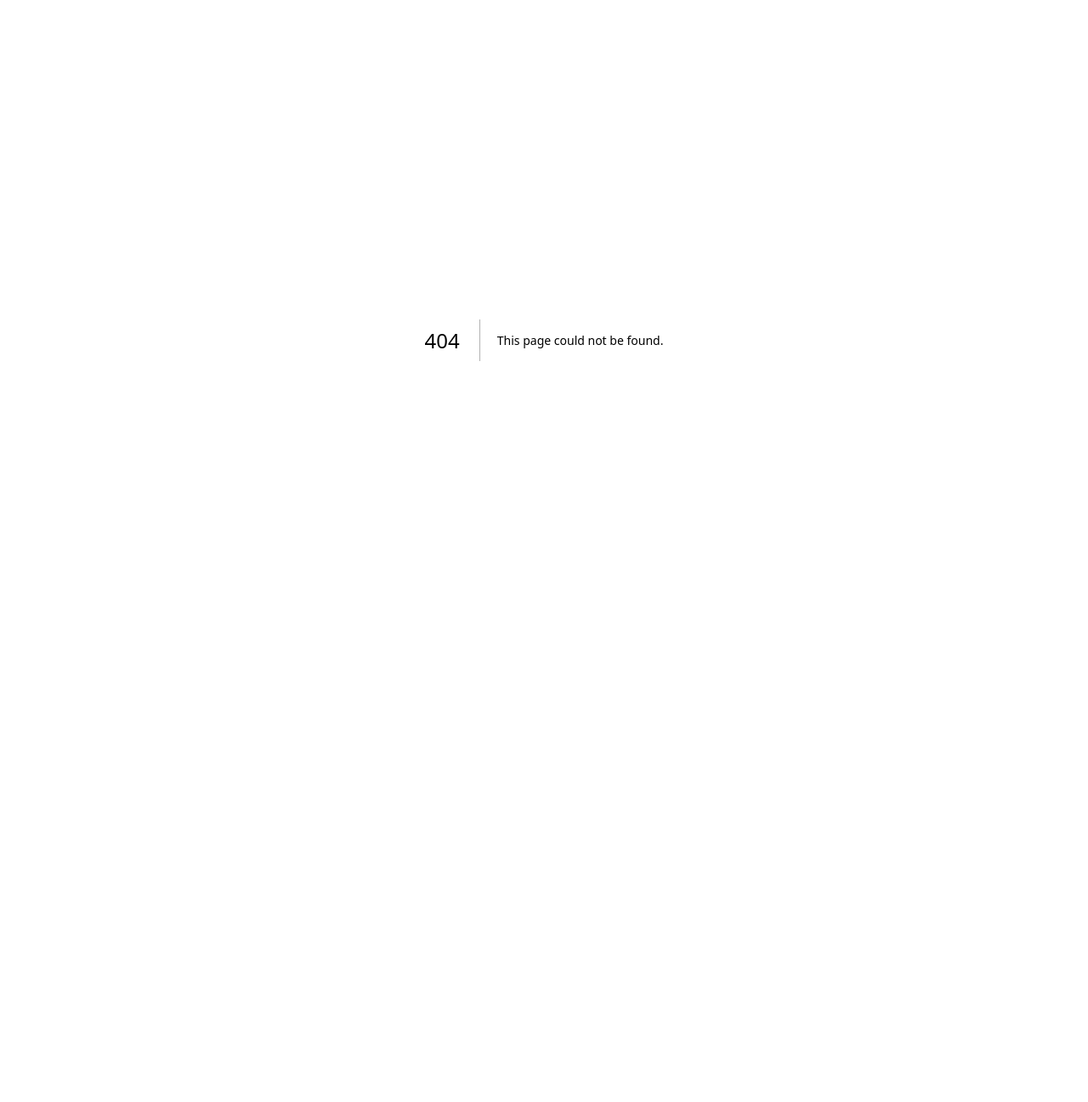
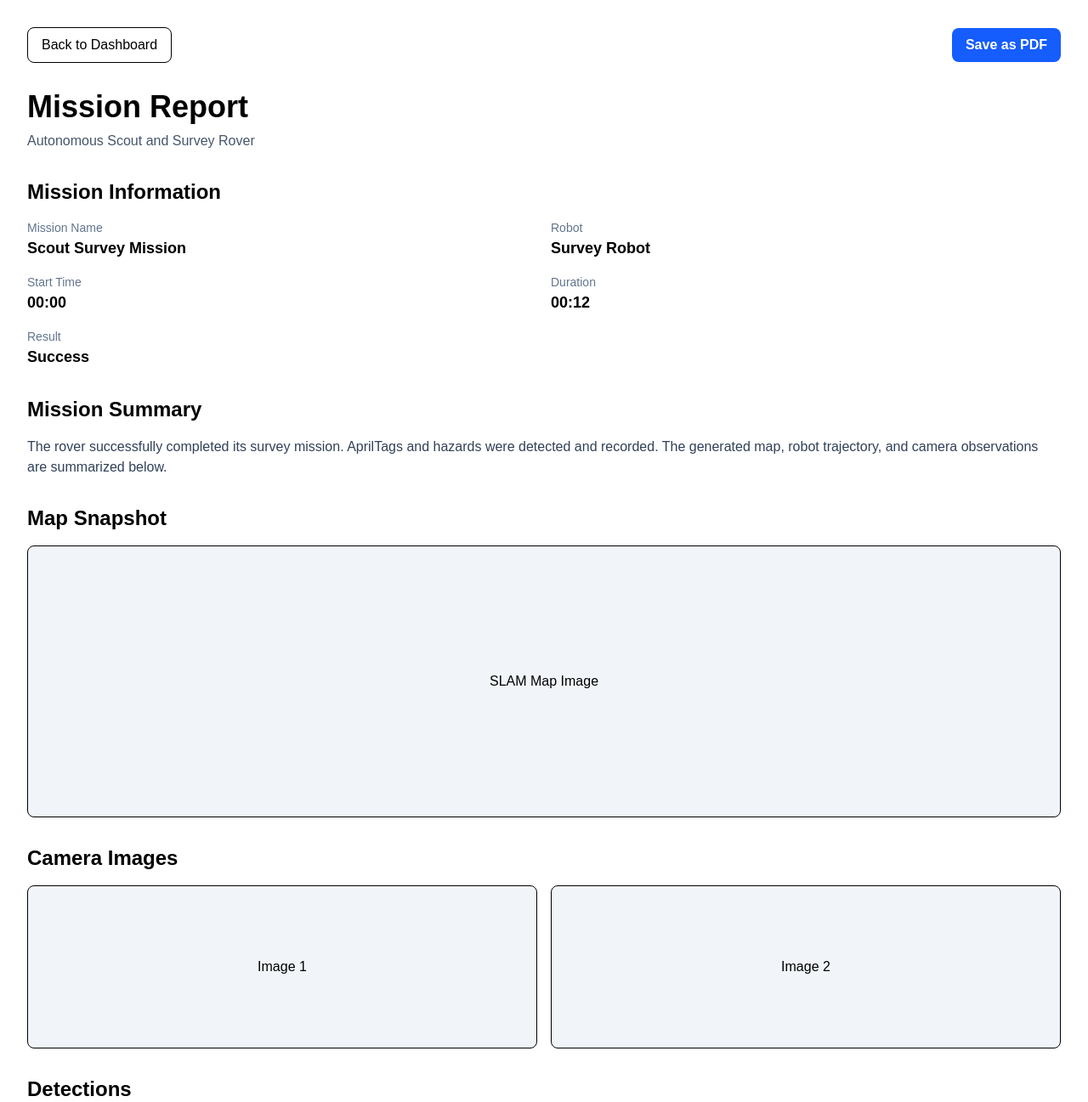
Before and after one commit to UCSD-ECEMAE-148/148sp26-spring-2026-final-project-team-4, a Next.js app in the folder mission_report/: page /report in a window 1280 px wide. Before the commit this address had no page. Shown: the top 1297 px of the page at 85% size. Before the commit the page ends 800 px from the top, so only its background shows below. Built offline with nearby package versions, Linux system fonts and the light colour scheme.

Commit message:
Update mision report localhost

```diff
--- a/mission_report/src/app/page.tsx
+++ b/mission_report/src/app/page.tsx
@@ -1,5 +1,12 @@
+import Link from "next/link";
+
 export default function Home() {
   const cameraAngle = 0;
+
+  const mission = {
+    mode: "Manual Survey",
+    state: "Idle",
+  };
 
   const events = [
     "[00:00] Dashboard initialized",
@@ -14,7 +21,7 @@ export default function Home() {
   ];
 
   return (
-    <main className="min-h-screen bg-slate-950 text-slate-100 p-6">
+    <main className="min-h-screen bg-slate-950 p-6 text-slate-100">
       <header className="mb-6 flex flex-col gap-2 md:flex-row md:items-center md:justify-between">
         <div>
           <h1 className="text-3xl font-bold">Survey Robot Dashboard</h1>
@@ -23,28 +30,28 @@ export default function Home() {
           </p>
         </div>
 
-        <button className="rounded-lg bg-blue-600 px-4 py-2 font-semibold hover:bg-blue-500">
+        <Link
+          href="/report"
+          className="rounded-lg bg-blue-600 px-4 py-2 font-semibold hover:bg-blue-500"
+        >
           Generate Report
-        </button>
+        </Link>
       </header>
 
-      <section className="grid grid-cols-1 lg:grid-cols-2 gap-6">
-        <div className="rounded-xl border border-slate-700 bg-slate-900 p-4">
-          <h2 className="mb-3 text-xl font-semibold">Live Camera Feed</h2>
-          <div className="aspect-video rounded-lg bg-slate-800 flex items-center justify-center text-slate-400">
+      <section className="grid grid-cols-1 gap-6 lg:grid-cols-2">
+        <Card title="Live Camera Feed">
+          <div className="flex aspect-video items-center justify-center rounded-lg bg-slate-800 text-slate-400">
             OAK-D-Lite Camera Stream
           </div>
-        </div>
+        </Card>
 
-        <div className="rounded-xl border border-slate-700 bg-slate-900 p-4">
-          <h2 className="mb-3 text-xl font-semibold">Live 2D Map</h2>
-          <div className="aspect-video rounded-lg bg-slate-800 flex items-center justify-center text-slate-400">
+        <Card title="Live 2D Map">
+          <div className="flex aspect-video items-center justify-center rounded-lg bg-slate-800 text-slate-400">
             SLAM Map / Robot Pose / Path Trace
           </div>
-        </div>
+        </Card>
 
-        <div className="rounded-xl border border-slate-700 bg-slate-900 p-4">
-          <h2 className="mb-3 text-xl font-semibold">Camera Angle</h2>
+        <Card title="Camera Angle">
           <div className="mb-3 text-4xl font-bold">{cameraAngle}°</div>
 
           <input
@@ -61,26 +68,22 @@ export default function Home() {
             <span>0°</span>
             <span>+135°</span>
           </div>
-        </div>
+        </Card>
 
-        <div className="rounded-xl border border-slate-700 bg-slate-900 p-4">
-          <h2 className="mb-3 text-xl font-semibold">Robot Status</h2>
-
+        <Card title="Robot Status">
           <div className="grid grid-cols-2 gap-3">
             <StatusItem label="Connection" value="Connected" />
-            <StatusItem label="Mission State" value="Idle" />
+            <StatusItem label="Mission State" value={mission.state} />
             <StatusItem label="Battery" value="100%" />
-            <StatusItem label="Mode" value="Manual Survey" />
+            <StatusItem label="Mode" value={mission.mode} />
             <StatusItem label="Camera" value="Online" />
             <StatusItem label="SLAM" value="Waiting" />
           </div>
-        </div>
+        </Card>
       </section>
 
-      <section className="mt-6 grid grid-cols-1 lg:grid-cols-2 gap-6">
-        <div className="rounded-xl border border-slate-700 bg-slate-900 p-4">
-          <h2 className="mb-3 text-xl font-semibold">Mission Event Log</h2>
-
+      <section className="mt-6 grid grid-cols-1 gap-6 lg:grid-cols-2">
+        <Card title="Mission Event Log">
           <ul className="space-y-2 text-slate-300">
             {events.map((event, index) => (
               <li key={index} className="rounded-lg bg-slate-800 p-2">
@@ -88,11 +91,9 @@ export default function Home() {
               </li>
             ))}
           </ul>
-        </div>
+        </Card>
 
-        <div className="rounded-xl border border-slate-700 bg-slate-900 p-4">
-          <h2 className="mb-3 text-xl font-semibold">Detections</h2>
-
+        <Card title="Detections">
           <div className="space-y-3">
             {detections.map((detection, index) => (
               <div key={index} className="rounded-lg bg-slate-800 p-3">
@@ -102,19 +103,28 @@ export default function Home() {
               </div>
             ))}
           </div>
-        </div>
+        </Card>
       </section>
     </main>
   );
 }
 
-function StatusItem({
-  label,
-  value,
+function Card({
+  title,
+  children,
 }: {
-  label: string;
-  value: string;
+  title: string;
+  children: React.ReactNode;
 }) {
+  return (
+    <div className="rounded-xl border border-slate-700 bg-slate-900 p-4">
+      <h2 className="mb-3 text-xl font-semibold">{title}</h2>
+      {children}
+    </div>
+  );
+}
+
+function StatusItem({ label, value }: { label: string; value: string }) {
   return (
     <div className="rounded-lg bg-slate-800 p-3">
       <p className="text-sm text-slate-400">{label}</p>
--- /dev/null
+++ b/mission_report/src/app/report/page.tsx
@@ -0,0 +1,175 @@
+"use client";
+
+import Link from "next/link";
+
+export default function ReportPage() {
+  const mission = {
+    name: "Scout Survey Mission",
+    robot: "Survey Robot",
+    startTime: "00:00",
+    duration: "00:12",
+    result: "Success",
+  };
+
+  const detections = [
+    {
+      type: "AprilTag",
+      id: "Tag 01",
+      location: "x: 1.2 m, y: 0.4 m",
+    },
+    {
+      type: "Hazard",
+      id: "Obstacle",
+      location: "x: 2.1 m, y: -0.8 m",
+    },
+  ];
+
+  const events = [
+    "[00:00] Dashboard initialized",
+    "[00:03] Robot connected",
+    "[00:07] Camera servo centered",
+    "[00:12] Waiting for SLAM data",
+  ];
+
+  return (
+    <main className="min-h-screen bg-white p-8 text-black">
+      <div className="mb-8 flex items-center justify-between print:hidden">
+        <Link
+          href="/"
+          className="rounded-lg border px-4 py-2 hover:bg-slate-100"
+        >
+          Back to Dashboard
+        </Link>
+
+        <button
+          onClick={() => window.print()}
+          className="rounded-lg bg-blue-600 px-4 py-2 font-semibold text-white hover:bg-blue-500"
+        >
+          Save as PDF
+        </button>
+      </div>
+
+      <h1 className="mb-2 text-4xl font-bold">
+        Mission Report
+      </h1>
+
+      <p className="mb-8 text-slate-600">
+        Autonomous Scout and Survey Rover
+      </p>
+
+      <section className="mb-8">
+        <h2 className="mb-4 text-2xl font-semibold">
+          Mission Information
+        </h2>
+
+        <div className="grid grid-cols-2 gap-4">
+          <InfoItem label="Mission Name" value={mission.name} />
+          <InfoItem label="Robot" value={mission.robot} />
+          <InfoItem label="Start Time" value={mission.startTime} />
+          <InfoItem label="Duration" value={mission.duration} />
+          <InfoItem label="Result" value={mission.result} />
+        </div>
+      </section>
+
+      <section className="mb-8">
+        <h2 className="mb-4 text-2xl font-semibold">
+          Mission Summary
+        </h2>
+
+        <p className="text-slate-700">
+          The rover successfully completed its survey mission.
+          AprilTags and hazards were detected and recorded.
+          The generated map, robot trajectory, and camera
+          observations are summarized below.
+        </p>
+      </section>
+
+      <section className="mb-8">
+        <h2 className="mb-4 text-2xl font-semibold">
+          Map Snapshot
+        </h2>
+
+        <div className="flex h-80 items-center justify-center rounded-lg border bg-slate-100">
+          SLAM Map Image
+        </div>
+      </section>
+
+      <section className="mb-8">
+        <h2 className="mb-4 text-2xl font-semibold">
+          Camera Images
+        </h2>
+
+        <div className="grid grid-cols-2 gap-4">
+          <div className="flex h-48 items-center justify-center rounded-lg border bg-slate-100">
+            Image 1
+          </div>
+
+          <div className="flex h-48 items-center justify-center rounded-lg border bg-slate-100">
+            Image 2
+          </div>
+        </div>
+      </section>
+
+      <section className="mb-8">
+        <h2 className="mb-4 text-2xl font-semibold">
+          Detections
+        </h2>
+
+        <table className="w-full border-collapse border">
+          <thead>
+            <tr>
+              <th className="border p-2">Type</th>
+              <th className="border p-2">ID</th>
+              <th className="border p-2">Location</th>
+            </tr>
+          </thead>
+
+          <tbody>
+            {detections.map((detection, index) => (
+              <tr key={index}>
+                <td className="border p-2">
+                  {detection.type}
+                </td>
+
+                <td className="border p-2">
+                  {detection.id}
+                </td>
+
+                <td className="border p-2">
+                  {detection.location}
+                </td>
+              </tr>
+            ))}
+          </tbody>
+        </table>
+      </section>
+
+      <section>
+        <h2 className="mb-4 text-2xl font-semibold">
+          Event Log
+        </h2>
+
+        <ul className="list-disc pl-6">
+          {events.map((event, index) => (
+            <li key={index}>{event}</li>
+          ))}
+        </ul>
+      </section>
+    </main>
+  );
+}
+
+function InfoItem({
+  label,
+  value,
+}: {
+  label: string;
+  value: string;
+}) {
+  return (
+    <div>
+      <p className="text-sm text-slate-500">{label}</p>
+      <p className="text-lg font-semibold">{value}</p>
+    </div>
+  );
+}
```
Also changed, not shown: 1 other file (tests, documents, lock files or other folders).
